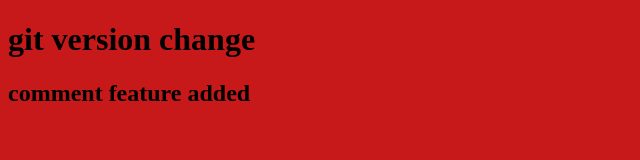
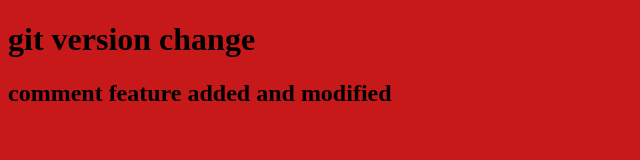
Before and after one commit to arman-c0der/git-repository, a plain HTML site: page index.html in a window 1280 px wide. Shown: the whole page, without its empty margins (0-640 px from the left). Drawn offline with Linux system fonts and the light colour scheme.

Commit message:
comment feature updated

```diff
--- a/index.html
+++ b/index.html
@@ -8,7 +8,7 @@
 </head>
 <body>
   <h1>git version change</h1>
-  <h2>comment feature added</h2>
+  <h2>comment feature added and modified</h2>
   <script src="script.js"></script>
 </body>
 </html>
```
